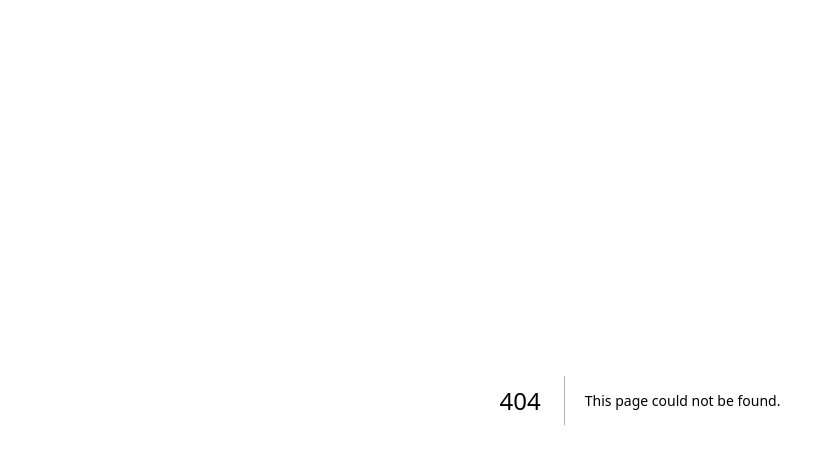
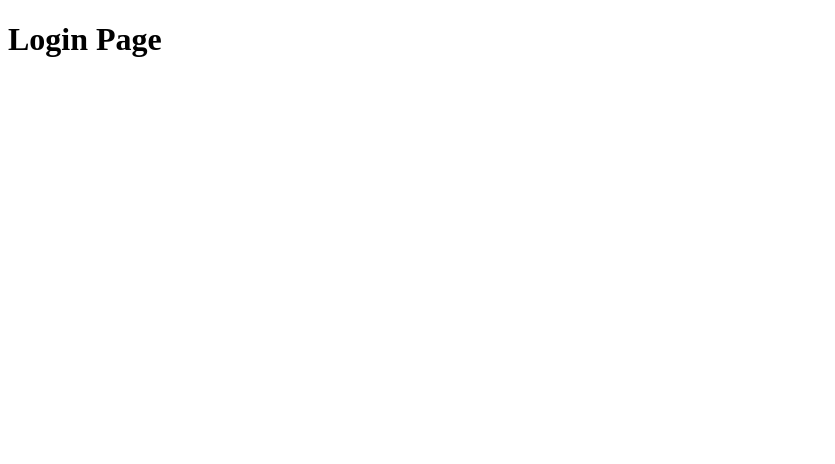
Before and after one commit to QueenDomzy/SwiftStayNig, a Next.js app in the folder Frontend/: page /auth/login in a window 1280 px wide. Before the commit this address had no page. Shown: the top 464 px of the page, without its empty margins (0-835 px from the left). Built offline with nearby package versions, Linux system fonts and the light colour scheme.

Commit message:
npm install npm run dev

```diff
--- /dev/null
+++ b/Frontend/pages/auth/login.js
@@ -0,0 +1,3 @@
+export default function Login() {
+  return <h1>Login Page</h1>;
+}
```
